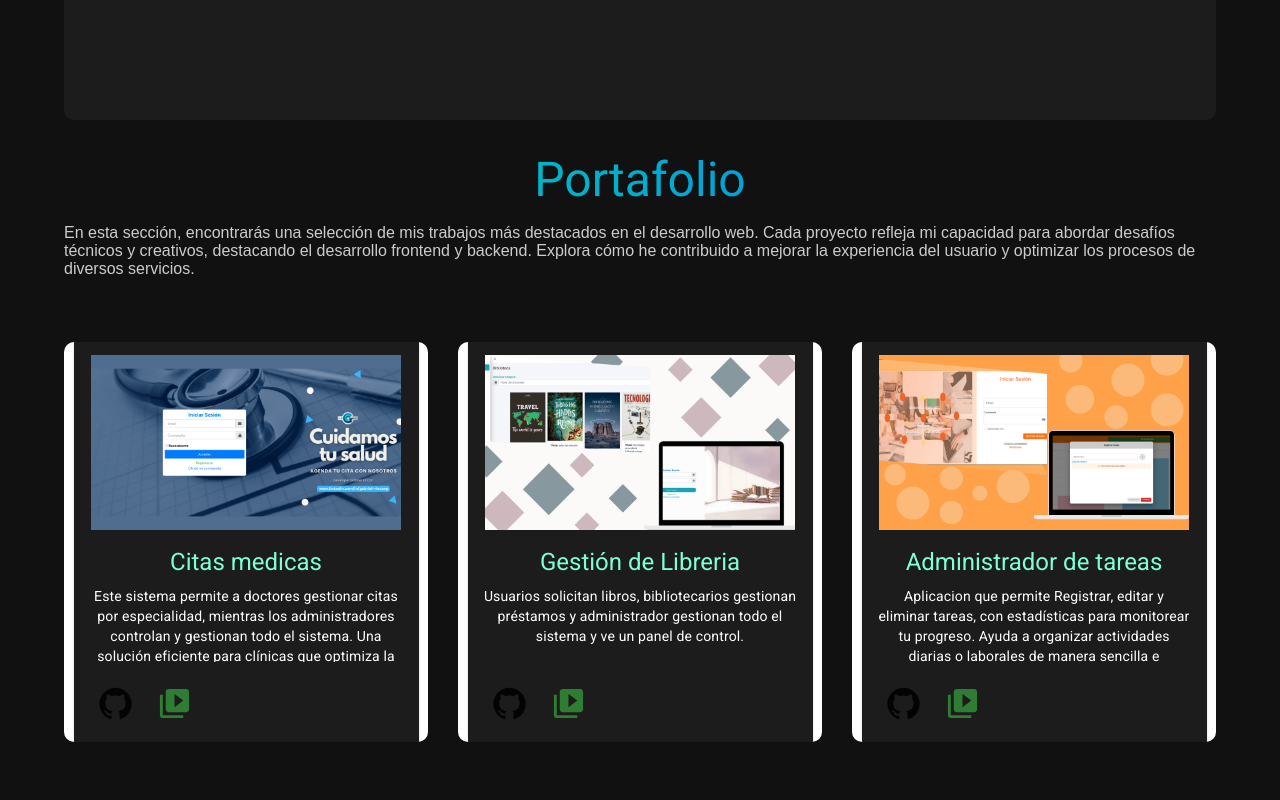
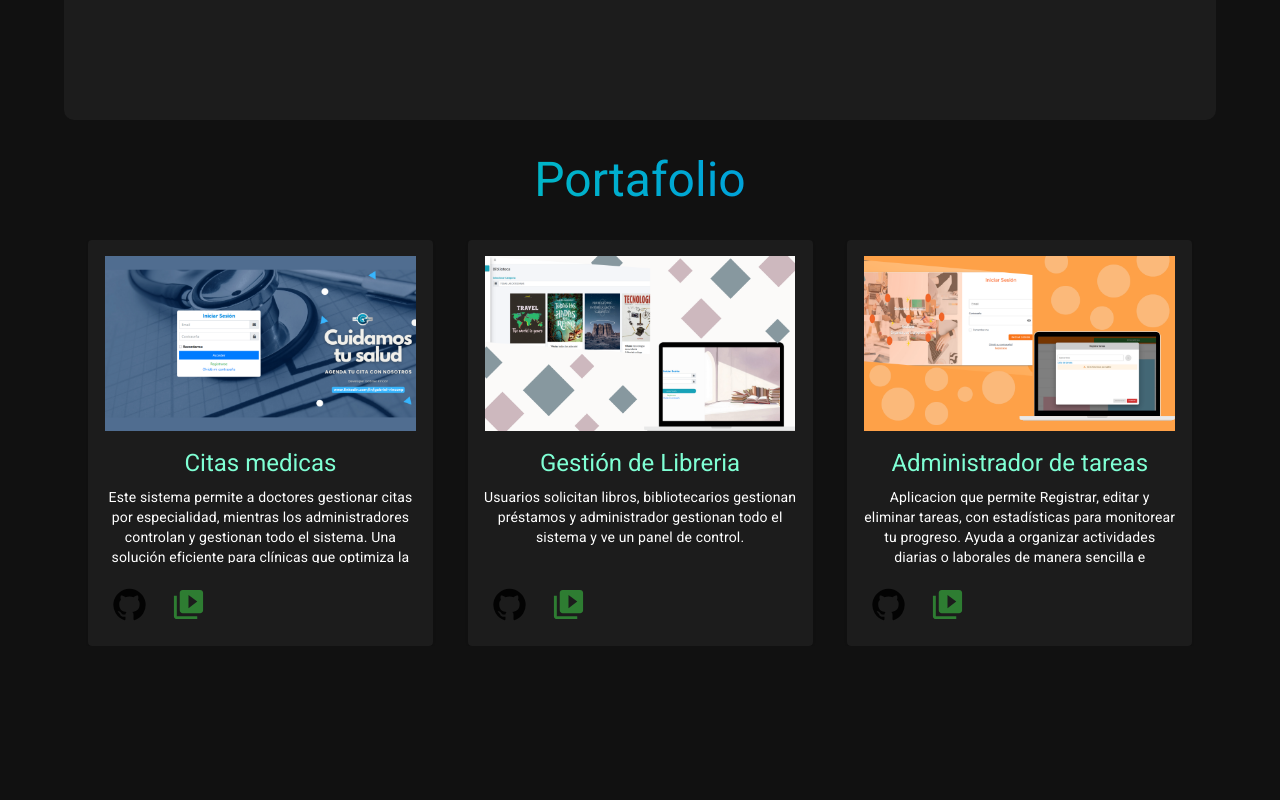
Before and after one commit to gab0-developer/my-portfolio, a React (Vite) app: page / in a window 1280 px wide. Shown: the part 1480-2280 px from the top of the page. Built offline with nearby package versions, Linux system fonts and the light colour scheme.

Commit message:
refactor: cambio de estructura y estilo

```diff
--- a/src/Page/proyectos/Proyectos.css
+++ b/src/Page/proyectos/Proyectos.css
@@ -1,7 +1,39 @@
+.container-proyectos{
+    width: 100%;
+    margin: auto;
+}
+.section .container-proyectos .container-swiper-proyectos{
+    width: 100%;
+    height: 100vh;
+    text-align: justify;
+    display: flex;
+    align-items: center;
+}
+/* Elimina el fondo blanco del contenedor Swiper */
+.swiper {
+  background: transparent !important;
+}
 
-.container-swiper-proyectos{
-    width: 100%;
-    height: 50vh;
+/* Hace transparente cada slide */
+.swiper-slide {
+  background: transparent !important;
+}
+
+/* Opcional: personaliza la paginación */
+.swiper-pagination-bullet {
+  background: #fff;
+  opacity: 0.5;
+}
+
+.swiper-pagination-bullet-active {
+  background: #1791a7;
+  opacity: 1;
+}
+
+/* Opcional: personaliza las flechas de navegación */
+.swiper-button-next,
+.swiper-button-prev {
+  color: #1976d2 !important;
 }
 @media (max-width: 430px) {
     .container-proyectos .title-proyectos #text-titles-subtitles{
--- a/src/Page/proyectos/Proyectos.jsx
+++ b/src/Page/proyectos/Proyectos.jsx
@@ -1,5 +1,4 @@
-import React from 'react';
-import { Box, Typography } from '@mui/material';
+import { Box, Container, Typography } from '@mui/material';
 import './Proyectos.css'
 import img from "../../assets/img/Exportar_img_all";
 
@@ -20,7 +19,8 @@ function Proyectos() {
 
   return (
     <>
-      <Box component='div' id='proyecto' className='section container-proyectos' sx={{ minHeight: '100vh', scrollMarginTop: '64px' }}
+      <Container maxWidth="xl">
+        <Box component='div' id='proyecto' className='section container-proyectos' sx={{ minHeight: '100vh', scrollMarginTop: '64px'}}
           data-aos="fade-down"
           data-aos-easing="linear"
           data-aos-duration="1500"
@@ -29,14 +29,11 @@ function Proyectos() {
             <Typography variant="h3" id='text-titles-subtitles' sx={{py:'1rem',textAlign:'center'}}>
               Portafolio
             </Typography>
-          <Typography variant="p" className='description-proyecto' sx={{color:'#ccc',textAlign:'justify',py:'3rem'}}>
-          En esta sección, encontrarás una selección de mis trabajos más destacados en el desarrollo web. Cada proyecto refleja mi capacidad para abordar desafíos técnicos y creativos, destacando el desarrollo frontend y backend. Explora cómo he contribuido a mejorar la experiencia del usuario y optimizar los procesos de diversos servicios.
-          </Typography>
           </Box>
-        <Box component='div' className='container-swiper-proyectos' sx={{textAlign:'justify',py:'3rem'}}>
+          <Box component='div' className='container-swiper-proyectos'>
             <Swiper
               slidesPerView={3}
-            spaceBetween={30}
+              spaceBetween={20}
               pagination={{
                 clickable: true,
                 renderBullet: function (index, className) {
@@ -80,7 +77,7 @@ function Proyectos() {
                 },
               }}
             >
-            <SwiperSlide>
+              <SwiperSlide className='SwiperSlide'>
                 <Cards
                   img={img.citas_medicas}
                   title={'Citas medicas'}
@@ -90,7 +87,7 @@ function Proyectos() {
                   urlDemo='https://youtu.be/wHxD3mhheEg'
                 />
               </SwiperSlide>
-            <SwiperSlide>
+              <SwiperSlide className='SwiperSlide'>
                 <Cards
                   img={img.gestion_libreria}
                   title={'Gestión de Libreria'}
@@ -100,7 +97,7 @@ function Proyectos() {
                   urlDemo='https://youtu.be/EfpxhcAUgXM'
                 />
               </SwiperSlide>
-            <SwiperSlide>
+              <SwiperSlide className='SwiperSlide'>
                 <Cards
                   img={img.administradorTareas}
                   title={'Administrador de tareas'}
@@ -113,6 +110,7 @@ function Proyectos() {
             </Swiper>
           </Box>
         </Box>
+      </Container>
     </>
   )
 }
```
Lines whose indentation alone changed are shown as unchanged.
